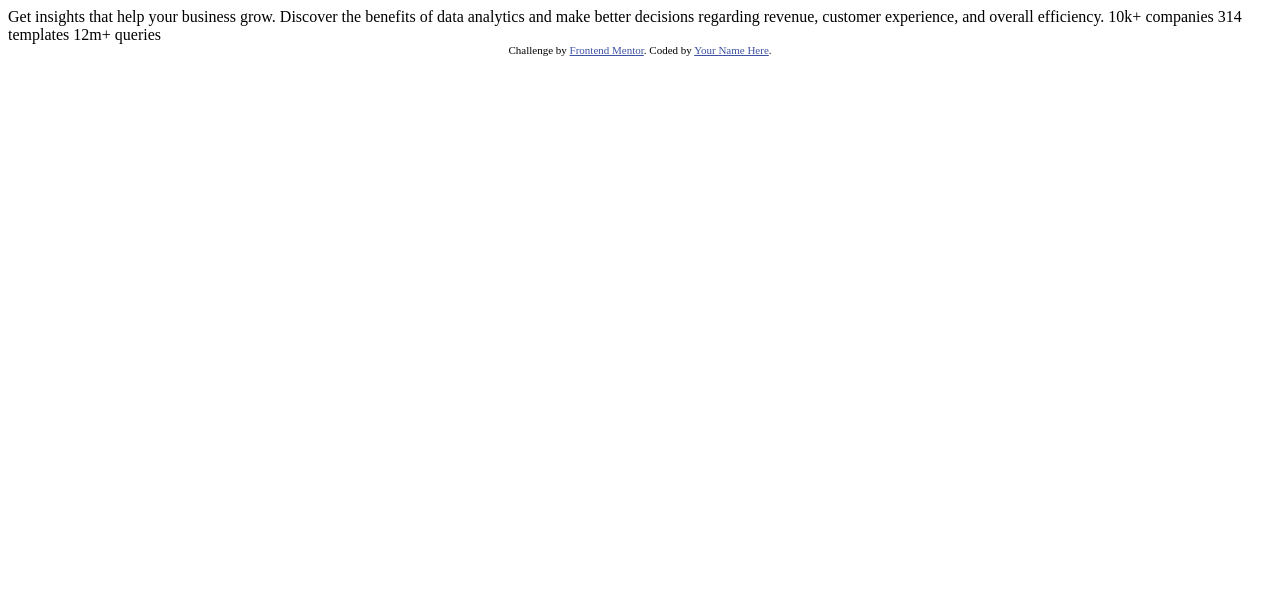
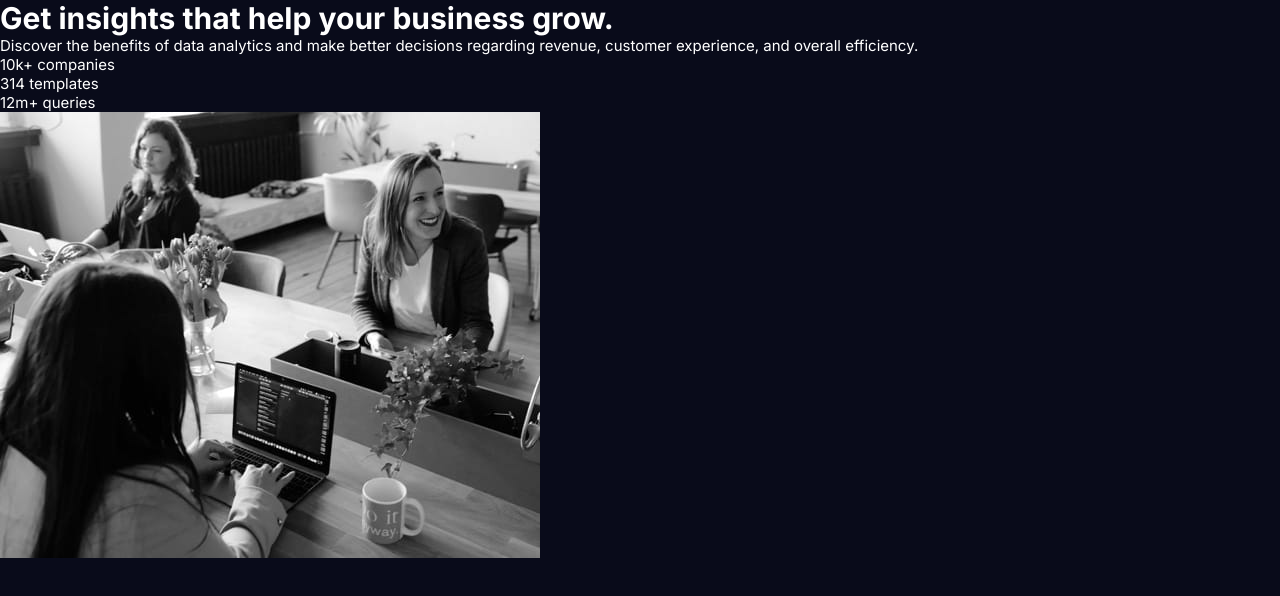
Before and after one commit to Aron-Mall/stats-preview-card-component-main, a plain HTML site: page index.html in a window 1280 px wide. Drawn offline with Linux system fonts and the light colour scheme.

Commit message:
add html structure and setup base css styles

```diff
--- a/index.html
+++ b/index.html
@@ -1,33 +1,66 @@
 <!DOCTYPE html>
 <html lang="en">
   <head>
-  <meta charset="UTF-8">
-  <meta name="viewport" content="width=device-width, initial-scale=1.0"> <!-- displays site properly based on user's device -->
+    <meta charset="UTF-8" />
+    <meta name="viewport" content="width=device-width, initial-scale=1.0" />
+    <!-- displays site properly based on user's device -->
 
-  <link rel="icon" type="image/png" sizes="32x32" href="./images/favicon-32x32.png">
+    <link
+      rel="icon"
+      type="image/png"
+      sizes="32x32"
+      href="./images/favicon-32x32.png"
+    />
+
+    <link rel="stylesheet" href="./styles.css">
 
     <title>Frontend Mentor | Stats preview card component</title>
 
     <!-- Feel free to remove these styles or customise in your own stylesheet 👍 -->
     <style>
-    .attribution { font-size: 11px; text-align: center; }
-    .attribution a { color: hsl(228, 45%, 44%); }
+      .attribution {
+        font-size: 11px;
+        text-align: center;
+      }
+      .attribution a {
+        color: hsl(228, 45%, 44%);
+      }
     </style>
   </head>
   <body>
+    <main>
+      <div class="card">
+        <div class="card-content">
+          <h1>Get insights that help your business grow.</h1>
 
-  Get insights that help your business grow.
+          <p>
+            Discover the benefits of data analytics and make better decisions
+            regarding revenue, customer experience, and overall efficiency.
+          </p>
 
-  Discover the benefits of data analytics and make better decisions regarding revenue, customer
-  experience, and overall efficiency.
-
-  10k+ companies
-  314 templates
-  12m+ queries
-
-  <div class="attribution">
-    Challenge by <a href="https://www.frontendmentor.io?ref=challenge" target="_blank">Frontend Mentor</a>.
-    Coded by <a href="#">Your Name Here</a>.
+          <div class="stat">
+            <span class="stat-figure">10k+</span>
+            <span class="stat-name">companies</span>
           </div>
+          <div class="stat">
+            <span class="stat-figure">314</span>
+            <span class="stat-name">templates</span>
+          </div>
+          <div class="stat">
+            <span class="stat-figure">12m+</span>
+            <span class="stat-name">queries</span>
+          </div>
+        </div>
+        <div class="card-image">
+          <img src="./images/image-header-desktop.jpg" alt="work colleagues laughing" />
+          <div class="overlay"></div>
+        </div>
+      </div>
+    </main>
   </body>
 </html>
+
+<!-- <div class="attribution">
+  Challenge by <a href="https://www.frontendmentor.io?ref=challenge" target="_blank">Frontend Mentor</a>.
+  Coded by <a href="#">Aron Mall</a>.
+</div> -->
--- /dev/null
+++ b/styles.css
@@ -0,0 +1,32 @@
+@import url("https://fonts.googleapis.com/css2?family=Inter:wght@400;700&display=swap");
+
+@import url("https://fonts.googleapis.com/css2?family=Lexend+Deca&display=swap");
+
+/* font-family: 'Lexend Deca', sans-serif; */
+
+:root {
+  --very-dark-blue: hsl(233, 47%, 7%);
+  --dark-desaturated-blue: hsl(244, 38%, 16%);
+  --Soft-violet: hsl(277, 64%, 61%);
+  --white: hsl(0, 0%, 100%);
+  --transparent-white: hsla(0, 0%, 100%, 0.75);
+  --transparent-white-2: hsla(0, 0%, 100%, 0.6);
+}
+
+* {
+  margin: 0;
+  padding: 0;
+  box-sizing: border-box;
+}
+
+body {
+  font-family: "Inter", sans-serif;
+  font-size: 15px;
+  color: white;
+}
+
+main {
+  height: 100vh;
+  width: 100vw;
+  background-color: var(--very-dark-blue);
+}
```
Lines whose indentation alone changed are shown as unchanged.
